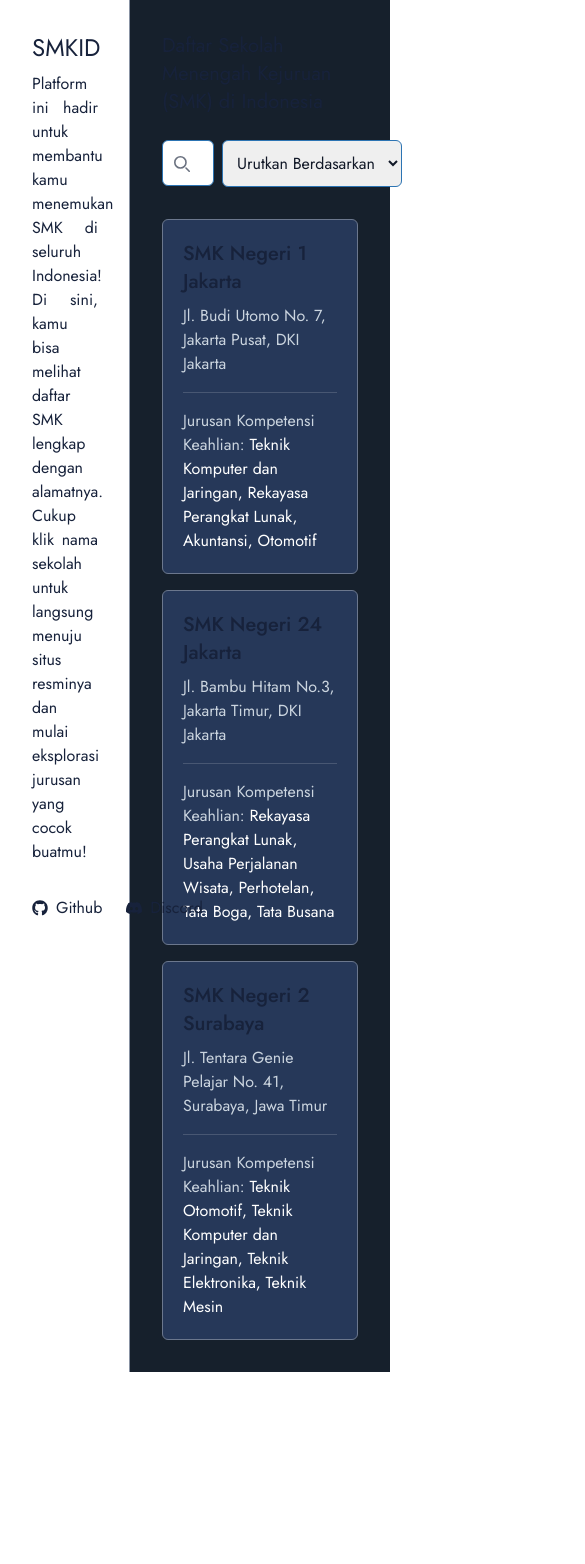
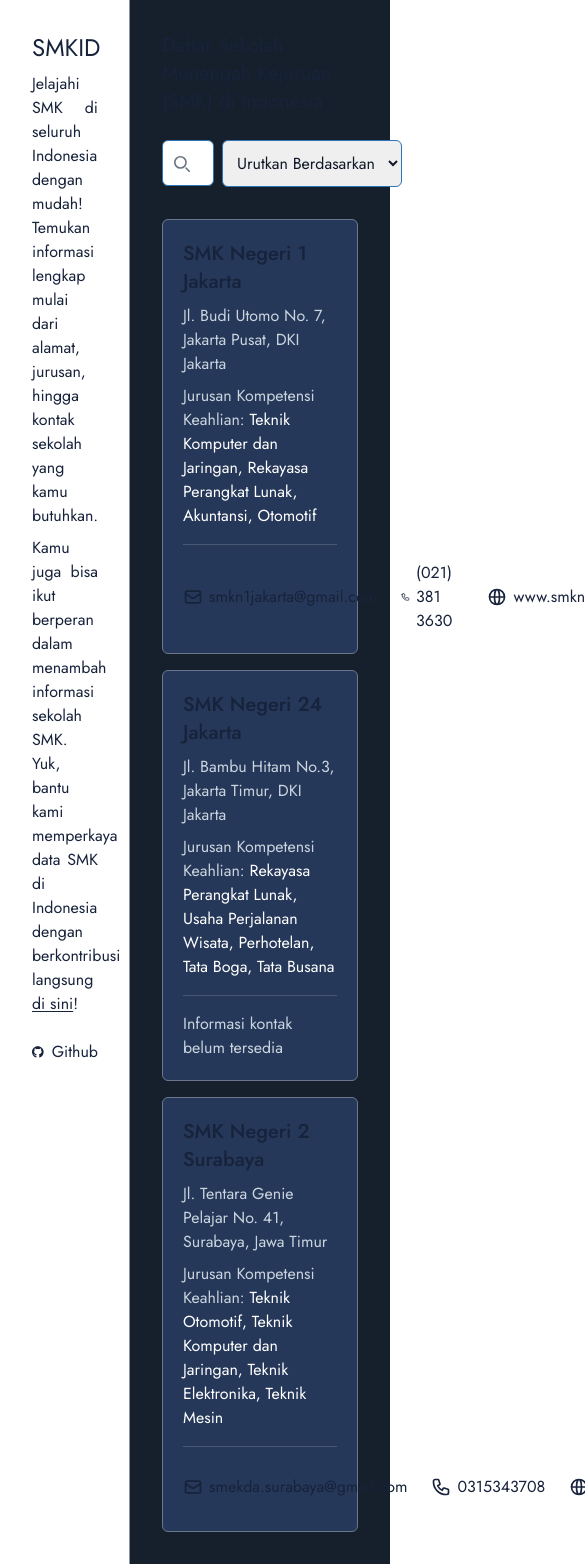
Before and after one commit to 24-dev/smkid, a Next.js app: page / in a window 390 px wide. Shown: the top 1564 px of the page, 585 px wide, since content can reach past the window. Before the commit the page ends 1372 px from the top, so only its background shows below. Built offline with nearby package versions, Linux system fonts and the light colour scheme.

Commit message:
feat: add contact info and maps, update sidebar (#4)
* feat: Add contact information and maps url

* feat: Add contact info and maps to content item card

* fix: Update sidebar copy and GitHub link

* fix: Add mailto and tel links for email and phone number

```diff
--- a/_contents/SMKN1JKT.md
+++ b/_contents/SMKN1JKT.md
@@ -2,4 +2,8 @@
 name: 'SMK Negeri 1 Jakarta'
 address: 'Jl. Budi Utomo No. 7, Jakarta Pusat, DKI Jakarta'
 major: 'Teknik Komputer dan Jaringan, Rekayasa Perangkat Lunak, Akuntansi, Otomotif'
+email: 'smkn1jakarta@gmail.com'
+phone: '(021) 381 3630'
+website: 'https://www.smkn1jakarta.sch.id'
+maps: 'https://maps.app.goo.gl/EMCVY9B9kFiLadFb9'
 ---
--- a/_contents/SMKN2SBY.md
+++ b/_contents/SMKN2SBY.md
@@ -2,4 +2,8 @@
 name: 'SMK Negeri 2 Surabaya'
 address: 'Jl. Tentara Genie Pelajar No. 41, Surabaya, Jawa Timur'
 major: 'Teknik Otomotif, Teknik Komputer dan Jaringan, Teknik Elektronika, Teknik Mesin'
+email: 'smekda.surabaya@gmail.com'
+phone: '0315343708'
+website: 'https://web.smkn2sby.sch.id'
+maps: 'https://maps.app.goo.gl/7jGsg358xg75RH6HA'
 ---
--- a/components/ContentItem.js
+++ b/components/ContentItem.js
@@ -1,14 +1,68 @@
+import {
+  HiOutlineMail,
+  HiOutlinePhone,
+  HiOutlineGlobeAlt,
+  HiMap,
+} from 'react-icons/hi';
+
 export default function ContentItem({ content }) {
   return (
-    <div className="bg-[#263859] border border-[#6B778D] p-5 rounded-md flex flex-col gap-2">
-      <h3 className="text-xl font-medium">{content?.name}</h3>
-      <p className="text-[#DDE6ED]/[0.9] pb-2">{content?.address}</p>
-      <div className="border-t pt-4 border-[#6B778D]/[0.5]">
+    <div className="bg-[#263859] border border-[#6B778D] p-5 rounded-md space-y-4">
+      <div className="space-y-2">
+        <h3 className="text-xl font-medium">{content?.name}</h3>
+        <p className="text-[#DDE6ED]/[0.9]">{content?.address}</p>
         <p className="text-[#DDE6ED]/[0.9]">
           Jurusan Kompetensi Keahlian: {''}
           <span className="text-white">{content?.major}</span>
         </p>
       </div>
+      <div className="border-t pt-4 border-[#6B778D]/[0.5]">
+        <div className="flex gap-6">
+          {content?.email && (
+            <a
+              href={`mailto:${content?.email}`}
+              className="flex items-center gap-x-1.5"
+            >
+              <HiOutlineMail className="text-xl" /> {content?.email}
+            </a>
+          )}
+          {content?.phone && (
+            <a
+              href={`tel:${content?.phone}`}
+              className="flex items-center gap-x-1.5"
+            >
+              <HiOutlinePhone className="text-xl" /> {content?.phone}
+            </a>
+          )}
+          {content?.website && (
+            <a
+              href={content?.website}
+              target="_blank"
+              className="flex items-center gap-x-1.5"
+            >
+              <HiOutlineGlobeAlt className="text-xl" />{' '}
+              {content?.website.replace('https://', '')}
+            </a>
+          )}
+          {content?.maps && (
+            <a
+              href={content?.maps}
+              target="_blank"
+              className="flex items-center gap-x-1.5"
+            >
+              <HiMap className="text-xl" /> Maps Sekolah
+            </a>
+          )}
+          {!content?.email &&
+            !content?.phone &&
+            !content?.website &&
+            !content?.maps && (
+              <p className="text-[#DDE6ED]/[0.9]">
+                Informasi kontak belum tersedia
+              </p>
+            )}
+        </div>
+      </div>
     </div>
   );
 }
--- a/components/SideBar.js
+++ b/components/SideBar.js
@@ -1,40 +1,39 @@
 import { FaGithub } from 'react-icons/fa';
-import { BsDiscord } from 'react-icons/bs';
 
 export default function SideBar() {
   return (
     <div className="w-2/6 border-r border-[#6B778D]/[0.8]">
-      <div className="w-2/6 fixed p-8 flex flex-col gap-8 min-h-screen">
+      <div className="w-2/6 fixed p-8 flex flex-col gap-6 min-h-screen">
         <div className="flex flex-col gap-2">
           <h1 className="text-2xl">SMKID</h1>
           <p className="text-justify">
-            Platform ini hadir untuk membantu kamu menemukan SMK di seluruh
-            Indonesia! Di sini, kamu bisa melihat daftar SMK lengkap dengan
-            alamatnya. Cukup klik nama sekolah untuk langsung menuju situs
-            resminya dan mulai eksplorasi jurusan yang cocok buatmu!
+            Jelajahi SMK di seluruh Indonesia dengan mudah! Temukan informasi
+            lengkap mulai dari alamat, jurusan, hingga kontak sekolah yang kamu
+            butuhkan.
+          </p>
+          <p className="text-justify">
+            Kamu juga bisa ikut berperan dalam menambah informasi sekolah SMK.
+            Yuk, bantu kami memperkaya data SMK di Indonesia dengan
+            berkontribusi langsung{' '}
+            <a
+              href="https://github.com/24-dev/smkid"
+              target="_blank"
+              className="underline underline-offset-2"
+            >
+              di sini
+            </a>
+            !
           </p>
         </div>
-
-        <div className="flex gap-6">
         <a
           className="flex items-center gap-2 hover:underline hover:underline-offset-4"
-            href="https://github.com/24-dev"
+          href="https://github.com/24-dev/smkid"
           target="_blank"
           rel="noopener noreferrer"
         >
           <FaGithub />
           Github
         </a>
-          <a
-            className="flex items-center gap-2 hover:underline hover:underline-offset-4"
-            href="https://discord.gg/nzCPg9mq"
-            target="_blank"
-            rel="noopener noreferrer"
-          >
-            <BsDiscord />
-            Discord
-          </a>
-        </div>
       </div>
     </div>
   );
```
Lines whose indentation alone changed are shown as unchanged.
